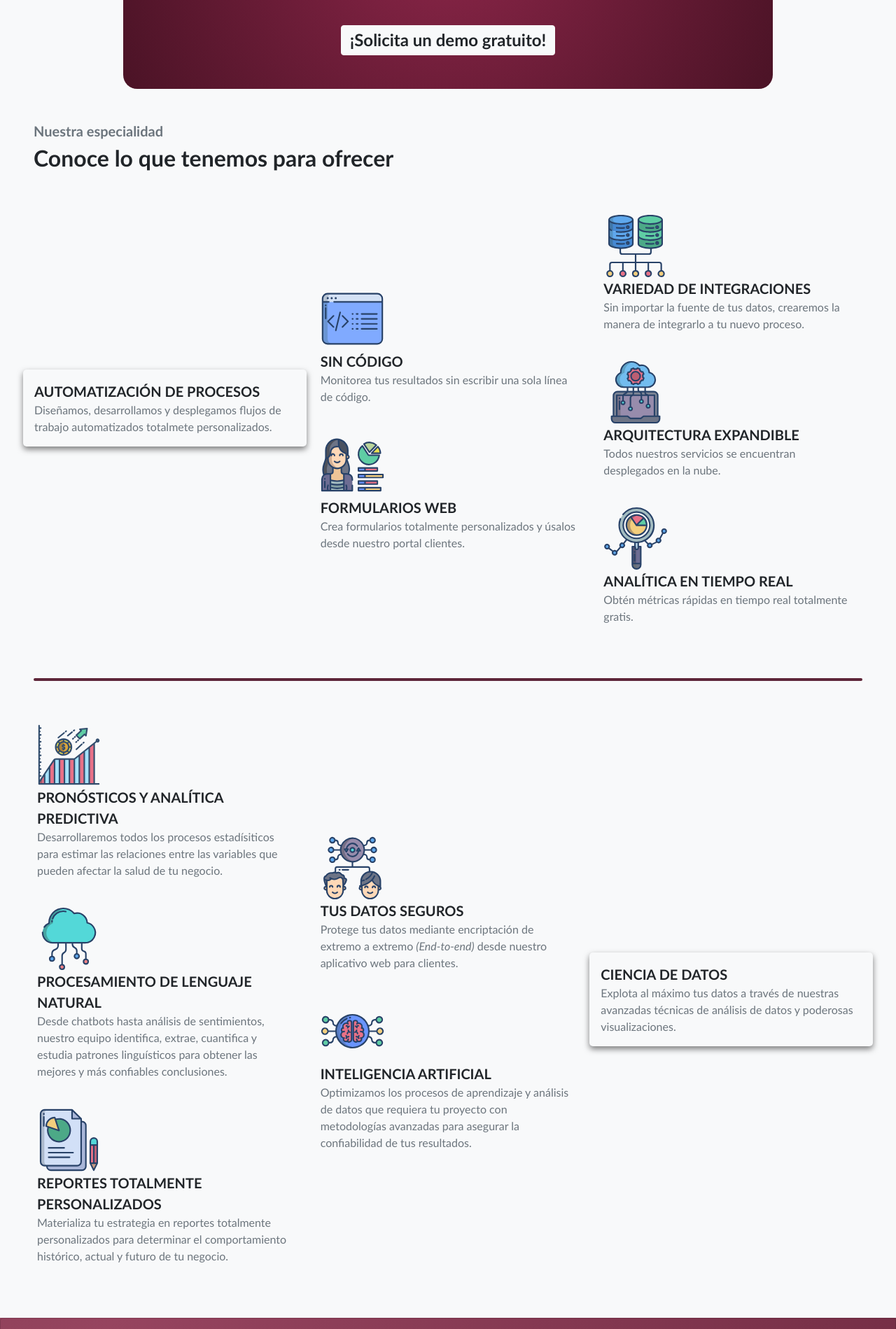
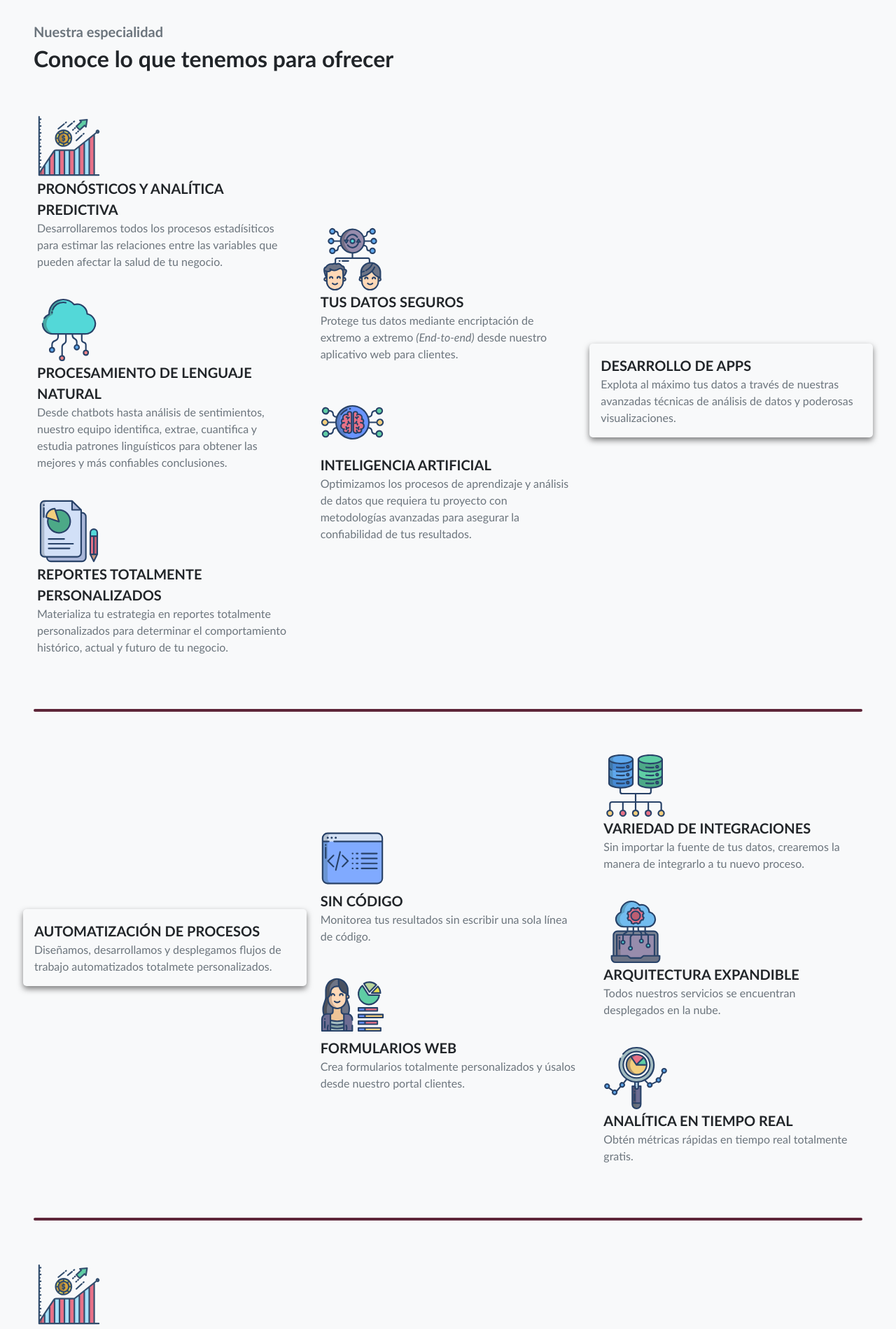
Before and after one commit to CristianCamiloPardoLuna/analiticaweb, a Flask app: page / in a window 1280 px wide. Shown: the part 3576-5475 px from the top of the page at 70% size. Run offline with Flask 2, Linux system fonts and the light colour scheme; some libraries are stand-ins or nearby versions.

Commit message:
V1.1(alpha)
home, images, photos, new nuestroPortal and quienesSomos secitions

```diff
--- a/application/frontend/scss/main.scss
+++ b/application/frontend/scss/main.scss
@@ -139,31 +139,34 @@
         height: 100vh;
         @media screen and (max-width: 736px) {
             height: 90vh !important;
-            #col-mt{
-                margin-top: 20vh !important;
-            }
         };
         @media screen and (min-width: 736px){
-            #col-mt{
-                margin-top: 35vh !important;
+            #companydesc{
+                margin-top: 10vh !important;
             }
         }
         #slogan{
             color: $test_color_plain;
-        }
-        #companylogo{
-            animation: upper-show 0.8s ease-in-out;
-            animation-fill-mode: forwards;
         }
         #companydesc{
             animation: upper-show 1s ease-in-out;
             animation-fill-mode: forwards;
         }
         #startnow{
-            animation: upper-show 1.2s ease-in-out;
-            animation-fill-mode: forwards;
             input{
-                border: 1px solid $test_color_plain;
+                padding: 0.3rem !important;
+            }
+            input::placeholder {
+                font-size: large !important;
+                font-weight: 600 !important;
+                color: #6c757d !important;
+                opacity: 1;
+            }
+            input:-ms-input-placeholder {
+                color: #6c757d !important;
+            }
+            input::-ms-input-placeholder {
+                color: #6c757d !important;
             }
         }
     }
--- a/application/frontend/templates/base.html
+++ b/application/frontend/templates/base.html
@@ -225,6 +225,7 @@
     <script src="https://unpkg.com/aos@2.3.1/dist/aos.js"></script>
     <script>
       AOS.init();
+      window.scrollTo(0,5400)
     </script>
     <script>
             try{
--- a/application/frontend/templates/index.html
+++ b/application/frontend/templates/index.html
@@ -18,27 +18,43 @@
 {% endwith %}
 
 <section id="home">
-    <div class="d-flex col-md-5 h-100 pr-md-0 align-items-center text-center justify-content-center cover">
-        <div class="d-flex flex-column" id="col-mt" style="">
-          <div class="mx-auto text-md-left align-items-start flex-column w-75" id="companydesc">
-            <img class="img-fluid col-sm-9 p-0" src="{{url_for('static', filename='img/company/md/uva.png')}}" alt="" id="companylogo">
-            <h3 class="display-5" id="slogan" style="font-weight: 600; transform: translateY(-3vh);">Expertos en ciencia de datos</h3>
-          </div>
-          <div class="col-md-9 p-md-0 mt-md-0 mx-auto form-inline" id="startnow">
-
-            <p class="text-md-left text-sm-center m-0 lead">
-              Conecta todas tus fuentes, visualiza tus indicadores e impulsa tu negocio.
-            </p>
+    <div
+      class="d-flex col-md-6 h-100 pr-md-0 align-items-center text-center justify-content-center px-3"
+      style="height: 90vh;">
+        <div
+          class="mx-auto text-md-left align-items-start flex-column px-md-5"
+          id="companydesc">
+          <img
+          style="border-bottom-right-radius: 50%;"
+          class="img-fluid p-0 m-0 w-25"
+          src="{{url_for('static', filename='img/company/logo-md/uva.png')}}">
+          <h1
+          id="slogan"
+          class="m-0"
+          style="font-weight: 600;">
+          Expertos en ciencia de datos
+          </h1>
+          <h4
+          class="text-md-left text-sm-left m-0 mt-1"
+          >
+          Conecta todas tus fuentes, visualiza tus indicadores e impulsa tu negocio con Analítica
+          </h4>
           <form
             class="d-md-flex w-100 p-0 align-items-center justify-content-around"
             action="/startnow"
+            id="startnow"
             method="POST">
             <input type="email" class="form-control col-lg my-2" name="email" placeholder="Ingresa tu correo electrónico">
-              <button type="submit" class="btn btn-outline-warning shadow-none ml-md-1 my-2 col-sm col-md-3">¡Inicia!</button>
+            <button
+              type="submit"
+              class="btn btn-outline-warning shadow-none ml-md-3 my-2 col-sm col-md-3">
+                Inicia
+            </button>
           </form>
-
-            <p class="text-sm-center text-md-left"><i>Comienza desde $40.000 COP, la hora más barata del mercado.</i></p>
-          </div>
+          <h5
+            class="text-sm-center text-md-left m-0 mt-1">
+            Inicia ahora desde $40.000 COP, el mejor precio del mercado*
+          </h5>
         </div>
     </div>
     <div class="d-none pr-5 d-sm-block w-100">
@@ -51,29 +67,36 @@
       <div class="d-flex flex-column justify-content-center card-body text-md-right text-center">
         <h4 class="display-4 d-none d-md-block" style="font-weight: 600;">Transforma tus datos en acciones</h4>
         <h1 class="d-block d-md-none" style="font-weight: 600;">Transforma tus datos en acciones</h1>
-        <h3 class="lead">Tu propio equipo de expertos desarrolladores por la hora más barata del mercado</h3>
+        <h3>Reduce costos y optimiza los procesos de tu empresa a través de las últimas tendencias en tecnología</h3>
       </div>
     </div>
-    <div class="card px-md-5 d-none d-md-block">
-      <div class="d-flex flex-column h-100 justify-content-center">
-        <a href="#automatizacion" class="btn h-25 d-flex align-items-center btn-outline-dark btn-block text-left" style="background: white;">
-          <img class="mr-3 p-0 col-md-1" src="{{url_for('static', filename='img/svg/process.svg')}}" alt="">
+    <div class="card d-flex align-items-center justify-content-center px-md-5">
+      <div class="d-flex flex-column py-5 justify-content-center align-items-center">
+        <a href="#apps" class="btn h-25 d-flex align-items-center btn-outline-dark btn-block text-left" style="background: white;">
+          <img class="mr-3 p-0 col-md-1" src="{{url_for('static', filename='img/svg/smartphone.svg')}}" alt="">
           <div class="d-flex col-md-9 p-0 flex-column">
-            <h4 class="display-5" style="font-weight: 600;">Automatización de procesos</h4>
-            <p class="m-0">Diseñamos, desarrollamos y desplegamos flujos de trabajo automatizados totalmente personalizados.</p>
+            <h4 class="display-5 m-0" style="font-weight: 600;">Desarrollo de aplicaciones</h4>
           </div>
           <div class="flex-column d-none d-md-block col-2 p-0 align-items-center justify-content-center">
-            <img class="img-fluid arrow" src="{{url_for('static', filename='img/svg/arrow-left.svg')}}" alt="">
+            <img class="img-fluid arrow" src="{{url_for('static', filename='img/svg/arrow-left.svg')}}">
+          </div>
+        </a>
+        <a href="#automatizacion" class="btn h-25 d-flex align-items-center btn-outline-dark btn-block text-left" style="background: white;">
+          <img class="mr-3 p-0 col-md-1" src="{{url_for('static', filename='img/svg/system.svg')}}">
+          <div class="d-flex col-md-9 p-0 flex-column">
+            <h4 class="display-5 m-0" style="font-weight: 600;">Automatización de procesos</h4>
+          </div>
+          <div class="flex-column d-none d-md-block col-2 p-0 align-items-center justify-content-center">
+            <img class="img-fluid arrow" src="{{url_for('static', filename='img/svg/arrow-left.svg')}}">
           </div>
         </a>
         <a href="#ciencia_de_datos" class="btn h-25 d-flex align-items-center btn-outline-dark btn-block h-25 text-left" id="dt-btn" style="background: white;">
-          <img class="mr-3 p-0 col-md-1" src="{{url_for('static', filename='img/svg/data-analysis.svg')}}" alt="">
+          <img class="mr-3 p-0 col-md-1" src="{{url_for('static', filename='img/svg/brain1.svg')}}">
           <div class="d-flex col-md-9 p-0 flex-column">
-            <h4 class="display-5" style="font-weight: 600;">Ciencia de datos</h4>
-            <p class="m-0">Explota al máximo tus datos a través de nuestras avanzadas técnicas de análisis de datos y poderosas visualizaciones.</p>
+            <h4 class="display-5 m-0" style="font-weight: 600;">Ciencia de datos e inteligencia artificial</h4>
           </div>
           <div class="flex-column d-none d-md-block col-2 p-0 align-items-center justify-content-center">
-            <img class="img-fluid arrow" src="{{url_for('static', filename='img/svg/arrow-left.svg')}}" alt="">
+            <img class="img-fluid arrow" src="{{url_for('static', filename='img/svg/arrow-left.svg')}}">
           </div>
         </a>
       </div>
@@ -208,12 +231,11 @@
             <div class="card" style="border: 0 !important; background: none !important;">
               <div class="card-body text-left">
                 <h4 class="display-5">
-                  Podrás ver los resultados de nuestro trabajo.
+                  Todo bajo tu control
                 </h4>
                 <p class="lead text-muted">
-                  Durante la ejecución de tu proyecto y sin necesidad culminar este,
-                  podrás empezar a visualizar desde nuestro <a href="https://clientes.analiticaco.com"><dat>Portal Clientes</dat></a> (totalmente gratis)
-                  los resultados de nuestro trabajo.
+                  Durante la ejecución de tu proyecto,
+                  podrás visualizar y controlar tu aplicación desde nuestro <a href="https://clientes.analiticaco.com"><dat>Portal Clientes</dat></a>.
                 </p>
               </div>
             </div>
@@ -451,34 +473,114 @@
       <h4 style="font-weight: 600;">¡Solicita un demo totalmente gratis!</h4>
     </div>
   </div>
-  <div class="card-deck d-none d-md-block w-75">
-    <div class="card mx-auto" style="background: none !important; border: none !important;">
-      <div class="card-header text-center mx-3 p-5" style="border-radius: 20px;">
-        <h3 class="m-0" style="font-weight: 600 !important;">¿Ya conoces nuestro Portal Clientes?</h3>
-        <hr>
-        <p class="lead">
-          Analítica ha desarrollado un aplicativo en donde cada uno de nuestros clientes
-          puede visualizar sus reportes, acceder a sus formularios o controlar su aplicativo desarrollado por <b>Analítica</b>.
+  <div class="d-none d-md-block">
+    <div
+    class="d-flex w-100 p-2 px-5 banner">
+    <div class="d-flex flex-column col-6 justify-content-center">
+      <h2
+        style="font-weight: 600;">
+        ¿Ya conoces nuestro Portal Clientes?
+      </h2>
+      <p class="lead m-0">
+        Controla tu aplicación, administra tu plan, vigila tus datos, consulta tus reportes totalmente personalizados
+        y mucho más.
         <br>
-          Este potente servicio cuenta con encriptación E2E (de extremo a extremo) y soporta complejos
-          modelos de recolección de datos y optimización de procesos sin ningún problema gracias a su
-          arquitectura desplegada totalmente en la nube.
-          <br>
-          ¡Es la forma más fácil de obtener los resultados que quieres, sin invertir en niveles de seguridad y desarrollo extra!
-          Consulta las tarifas <a style="font-weight: 600; color: whitesmoke;" href="{{url_for('pricing')}}">aquí</a>.
+        Analítica ha desarrollado un aplicativo desde donde puedes tomar el control de tu proyecto,
+        sin tiquetes ni tiempos de atención.
       </p>
-        <a class="btn btn-light mt-4" href="{{url_for('contactInfo', tellusmore='Quiero un demo gratuito para el Portal Clientes de Analítica.')}}">
-          <h4 class="m-0" style="font-weight: 600;">¡Solicita un demo gratuito!</h4>
-        </a>
+      <p class="lead my-2 line-through">
+        ¿Te interesa?
+      </p>
+      <div class="d-flex align-items-center justify-content-center">
+        <button class="btn btn-outline-warning">
+          <h5
+            class="m-0"
+            style="font-weight: 600;">
+            Solicita un demo totalmente gratis
+          </h5>
+        </button>
+      </div>
+    </div>
+    <div class="d-flex px-5 mx-1">
+      <img
+        style="transform: scale(1.15); border-radius: 15px; "
+        class="img-fluid"
+        src="{{url_for('static', filename='img/photo/analitica1.png')}}">
     </div>
   </div>
   </div>
 </section>
 
 <section class="mt-5" id="nuestroservicio">
-  <!--workflow-->
   <h5 class="display-5 text-left ml-3 ml-md-5 text-muted" style="font-weight: 600 !important;">Nuestra especialidad</h5>
   <h2 class="display-5 text-left ml-3 ml-md-5" style="font-weight: 600 !important;">Conoce lo que tenemos para ofrecer</h2>
+    <!-- desarrollo de apps -->
+  <div class="card-deck px-5 my-5" id="apps">
+    <div class="card mb-5 d-block d-md-none m-0 justify-content-center">
+      <div class="d-flex flex-column p-3" style="box-shadow: 0 4px 8px 0 rgba(0,0,0,0.5); border-radius: 5px;">
+        <p class="lead m-0" style="font-weight: 600; text-transform: uppercase;">Ciencia de datos</h3>
+          <p class="text-muted m-0">Explota al máximo tus datos a través de nuestras avanzadas técnicas de análisis de datos y poderosas visualizaciones.</p>
+      </div>
+    </div>
+    <div class="card m-0">
+      <ul class="list-group list-group-flush">
+        <li class="list-group-item">
+          <img class="img-fluid w-25" src="{{url_for('static', filename='img/svg/graphic.svg')}}" alt="">
+          <p style="text-transform: uppercase; font-weight: 600;" class="lead m-0">Pronósticos y analítica predictiva</p>
+          <p class="text-muted">
+            Desarrollaremos todos los procesos estadísiticos para estimar
+            las relaciones entre las variables que pueden afectar la salud de tu negocio.
+          </p>
+        </li>
+        <li class="list-group-item">
+          <img class="img-fluid w-25" src="{{url_for('static', filename='img/svg/cloud-computing.svg')}}" alt="">
+          <p style="text-transform: uppercase; font-weight: 600;" class="lead m-0">Procesamiento de lenguaje natural</p>
+          <p class="text-muted">
+            Desde chatbots hasta análisis de sentimientos, nuestro equipo identifica, extrae, cuantifica y estudia
+            patrones linguísticos para obtener las mejores y más confiables conclusiones.
+          </p>
+        </li>
+        <li class="list-group-item">
+          <img class="img-fluid w-25" src="{{url_for('static', filename='img/svg/document.svg')}}" alt="">
+          <p style="font-weight: 600; text-transform: uppercase;" class="lead m-0">Reportes totalmente personalizados</p>
+          <p class="text-muted">
+            Materializa tu estrategia en reportes totalmente personalizados para determinar
+            el comportamiento histórico, actual y futuro de tu negocio.
+          </p>
+        </li>
+      </ul>
+    </div>
+    <div class="card m-0 justify-content-center">
+      <ul class="list-group list-group-flush">
+        <li class="list-group-item">
+          <img class="img-fluid w-25" src="{{url_for('static', filename='img/svg/brainstorming.svg')}}" alt="">
+          <p class="lead m-0" style="font-weight: 600; text-transform: uppercase;">Tus datos seguros</p>
+          <p class="text-muted">
+            Protege tus datos mediante encriptación de extremo a extremo <i>(End-to-end)</i>
+            desde nuestro aplicativo web para clientes.
+          </p>
+        </li>
+        <li class="list-group-item">
+          <img class="img-fluid w-25" src="{{url_for('static', filename='img/svg/brain.svg')}}" alt="">
+          <p class="lead m-0" style="font-weight: 600; text-transform: uppercase;">Inteligencia artificial</p>
+          <p class="text-muted">
+            Optimizamos los procesos de aprendizaje y análisis de datos que requiera tu proyecto con
+            metodologías avanzadas para asegurar la confiabilidad de tus resultados.
+          </p>
+        </li>
+      </ul>
+    </div>
+    <div class="card d-none d-md-block m-0">
+      <div class="d-flex w-100 h-100 align-items-center justify-content-center">
+        <div class="d-flex flex-column p-3" style="box-shadow: 0 4px 8px 0 rgba(0,0,0,0.5); border-radius: 5px;">
+          <p class="lead m-0" style="font-weight: 600; text-transform: uppercase;">Desarrollo de apps</h3>
+            <p class="text-muted m-0">Explota al máximo tus datos a través de nuestras avanzadas técnicas de análisis de datos y poderosas visualizaciones.</p>
+        </div>
+      </div>
+    </div>
+  </div>
+  <hr class="my-0 mx-5">
+  <!--workflow-->
   <div class="card-deck px-5 my-5" id="automatizacion">
     <div class="card m-0 mb-5 justify-content-center">
       <div class="d-flex flex-column p-3" style="box-shadow: 0 4px 8px 0 rgba(0,0,0,0.5); border-radius: 5px;">
@@ -591,43 +693,19 @@
 </section>
 
 <section class="mt-5" id="quienessomos">
-  <div class="card d-block d-md-none">
-    <div class="card-body">
-      <div class="text-body">
-        <h4 style="font-weight: 600;">Quiénes somos</h4>
+  <div class="d-flex w-100 p-5">
+    <div class="d-flex flex-column col h-100 px-5">
+      <img
+      class="img-fluid"
+      style="border-radius: 50%; height: 20em; width: 20em;"
+      src="{{url_for('static', filename='img/photo/analitica2.png')}}">
       <p>
-          <b>Analítica</b> es una firma de desarrollo de aplicaciones web fundada y localizada en Colombia.
-          Nos especializamos en el desarrollo de aplicaciones basadas en análisis y transformación de datos,
-          construimos modelos analíticos que se soportan en metodologías avanzadas como <i>Machine learning</i> y <i>Data mining</i>
+        Iván Aponte - Líder comercial
       </p>
-        <p style="font-weight: 600;">
-          Nuestro trabajo se caracteriza por ser veloz, simple y potente.
-        </p>
-        <a target="_blank" rel="noopener noreferrer" href="https://wa.link/fkk2xr" class="btn btn-light">
-          ¡Hablemos sobre tu proyecto!
-        </a>
     </div>
-    </div>
-  </div>
-  <div class="card-deck d-none d-md-block">
-    <div class="card">
-      <div class="card-body p-5">
-        <div class="text-body p-5">
-          <h3 class="text-center" style="font-weight: 600;">Quiénes somos</h3>
-          <p class="lead">
-            <b>Analítica</b> es una firma de desarrollo de aplicaciones web fundada y localizada en Colombia.
-            Nos especializamos en el desarrollo de aplicaciones basadas en análisis y transformación de datos,
-            construimos modelos analíticos que se soportan en metodologías de optimización avanzadas
-            y diseñamos flujos de trabajo automatizados totalmente personalizados.
-          </p>
-          <h4 style="font-weight: 600;">
-            Nuestro resultado es simple, veloz y potente.
-          </h4>
-          <a target="_blank" rel="noopener noreferrer" href="https://wa.link/fkk2xr" class="btn btn-light mt-5">
-            <h4 style="font-weight: 600;">¡Hablemos sobre tu proyecto!</h4>
-          </a>
-        </div>
-      </div>
+    <div class="d-flex flex-column h-100 align-items-center justify-content-center col" style="height: 100% !important;">
+      <h2>¿Quienes somos?</h2>
+      "Lorem ipsum dolor sit amet consectetur adipisicing elit. Voluptas blanditiis obcaecati temporibus id odit asperiores vitae tenetur, cupiditate molestiae cum."
     </div>
   </div>
 </section>
--- a/application/frontend/templates/static/css/main.css
+++ b/application/frontend/templates/static/css/main.css
@@ -115,32 +115,33 @@
   body #home {
     height: 90vh !important;
   }
-  body #home #col-mt {
-    margin-top: 20vh !important;
-  }
 }
 @media screen and (min-width: 736px) {
-  body #home #col-mt {
-    margin-top: 35vh !important;
+  body #home #companydesc {
+    margin-top: 10vh !important;
   }
 }
 body #home #slogan {
   color: #5e2639;
 }
-body #home #companylogo {
-  animation: upper-show 0.8s ease-in-out;
-  animation-fill-mode: forwards;
-}
 body #home #companydesc {
   animation: upper-show 1s ease-in-out;
   animation-fill-mode: forwards;
 }
-body #home #startnow {
-  animation: upper-show 1.2s ease-in-out;
-  animation-fill-mode: forwards;
+body #home #startnow input {
+  padding: 0.3rem !important;
 }
-body #home #startnow input {
-  border: 1px solid #5e2639;
+body #home #startnow input::placeholder {
+  font-size: large !important;
+  font-weight: 600 !important;
+  color: #6c757d !important;
+  opacity: 1;
+}
+body #home #startnow input:-ms-input-placeholder {
+  color: #6c757d !important;
+}
+body #home #startnow input::-ms-input-placeholder {
+  color: #6c757d !important;
 }
 body #inicia ol {
   transform: translateY(-50vh);
```
Also changed, not shown: other parts of application/frontend/scss/main.scss (+29 -22 lines), other parts of application/frontend/templates/static/css/main.css (+27 -21 lines), application/frontend/templates/static/img/company/logo-md/uva.png (added), application/frontend/templates/static/img/svg/brain1.svg (added), application/frontend/templates/static/img/svg/smartphone.svg (added), application/frontend/templates/static/img/svg/system.svg (added), 3 other files. Lines whose indentation alone changed are shown as unchanged.
